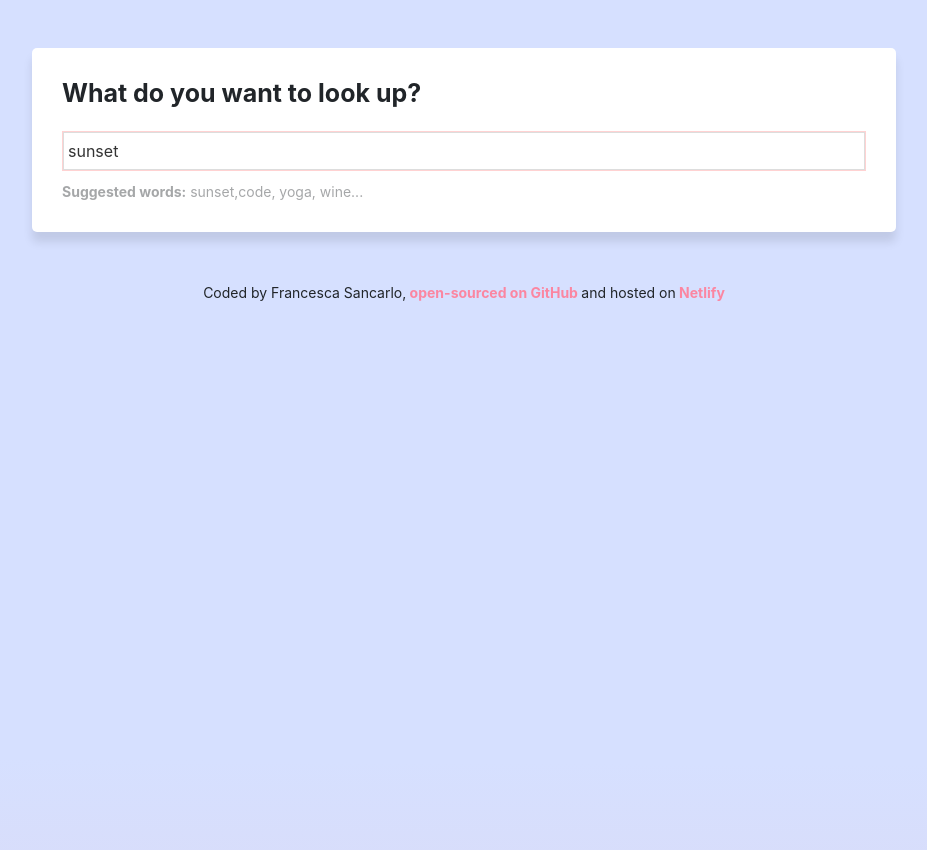
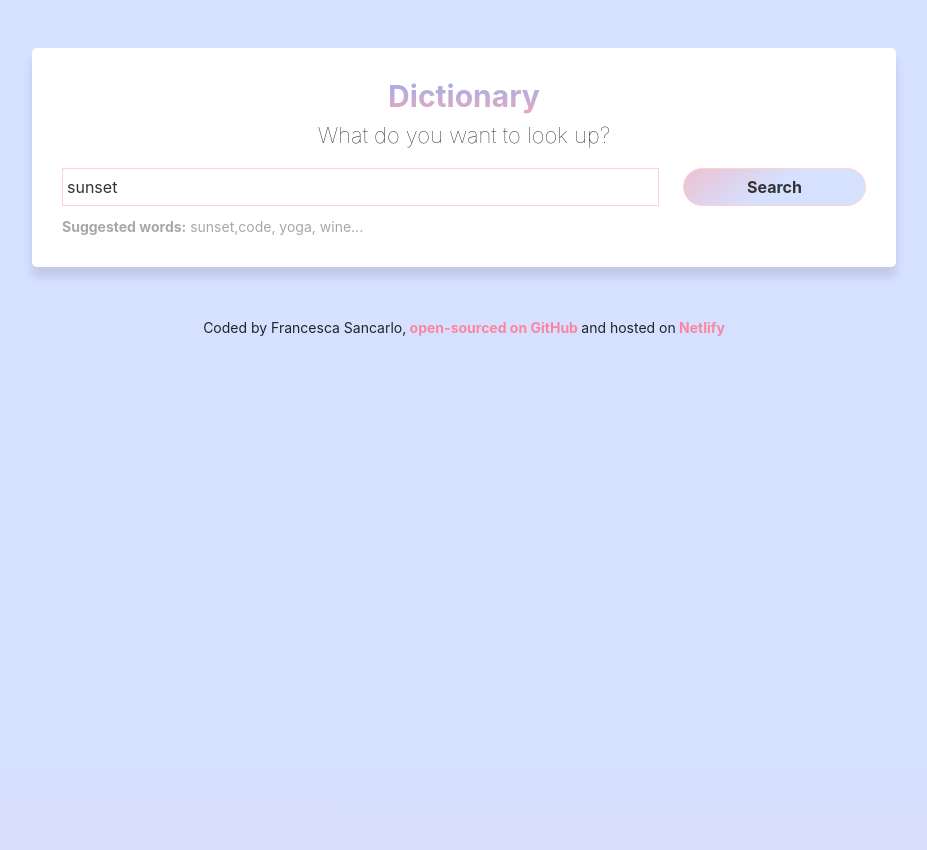
Before and after one commit to FranSanc/dictionary-app, a React (Create React App) app: page / in a window 1280 px wide. Shown: the top 850 px of the page, without its empty margins (176-1103 px from the left). Built offline with nearby package versions, Linux system fonts and the light colour scheme; no server answers.

Commit message:
Added search button and style

```diff
--- a/package.json
+++ b/package.json
@@ -3,6 +3,8 @@
   "version": "0.1.0",
   "private": true,
   "dependencies": {
+    "@fortawesome/free-solid-svg-icons": "^6.1.0",
+    "@fortawesome/react-fontawesome": "^0.1.18",
     "@testing-library/jest-dom": "^5.16.2",
     "@testing-library/react": "^12.1.3",
     "@testing-library/user-event": "^13.5.0",
--- a/src/Dictionary.css
+++ b/src/Dictionary.css
@@ -6,29 +6,56 @@
   margin: 5%;
 }
 
-.Dictionary h1{
-  font-size: 25px;
+.Dictionary h1 {
+  font-size: 30px;
   font-weight: bold;
-  margin-bottom: 23px;
+  text-align: center;
+   background: -webkit-linear-gradient(#98afef, #eba7be);
+  -webkit-background-clip: text;
+  -webkit-text-fill-color: transparent;
+
+}
+
+.Dictionary h5{
+  font-size: 22px;
+  text-align: center;
+  font-weight:lighter;
+  margin-bottom: 20px;
 }
 
 .Dictionary input {
   width: 100%;
   padding: 6px 4px;
-  border: 1px solid #ddd;
+  border: 1px solid #ffd2d2;
   color: #333;
 }
 
 .Dictionary form {
   appearance: auto;
   box-sizing: border-box;
-  border: 1px solid #ffd2d2;
-  box-shadow: inset 0px 0px 15px #ffe5e5;
+
   margin: 0px 0px 10px 0px;
 }
 
-.Dictionary .hint{
-    font-size: 14px;
-    margin-top: 5px;
-    opacity: 40%;
+.Dictionary .hint {
+  font-size: 14px;
+  margin-top: 5px;
+  opacity: 40%;
 }
+
+.SearchButton {
+  font-weight: bold;
+  background: #a770ef;
+  background: -webkit-linear-gradient(145deg, #ebc2d2, #d6e0ff, #d6e0ff);
+  background: linear-gradient(145deg, #ebc2d2, #d6e0ff, #d6e0ff);
+  border: 3px solid #eee;
+  border-radius: 35px;
+  transition: all 150ms ease-in-out;
+}
+
+.SearchButton:hover {
+  background: #ebc2d2;
+  color:white;
+  font-weight: bold;
+
+}
--- a/src/Dictionary.js
+++ b/src/Dictionary.js
@@ -45,14 +45,27 @@ export default function Dictionary(props) {
     return (
       <div className="Dictionary">
         <section>
-          <h1>What do you want to look up?</h1>
+          <h1>Dictionary</h1>
+          <h5>What do you want to look up?</h5>
           <form onSubmit={handleSubmit}>
-            <input
-              type="search"
-              onChange={handleKeywordChange}
-              defaultValue={props.defaultKeyword}
-            />
+            <div className="row">
+              <div className="col-9">
+                <input
+                  type="search"
+                  onChange={handleKeywordChange}
+                  defaultValue={props.defaultKeyword}
+                />
+              </div>
+              <div className="col-3">
+                <input
+                  type="submit"
+                  value="Search"
+                  className="btn SearchButton"
+                />
+              </div>
+            </div>
           </form>
+
           <div className="hint">
             <strong>Suggested words:</strong> sunset,code, yoga, wine...
           </div>
```
Also changed, not shown: 1 other file (tests, documents, lock files or other folders).
